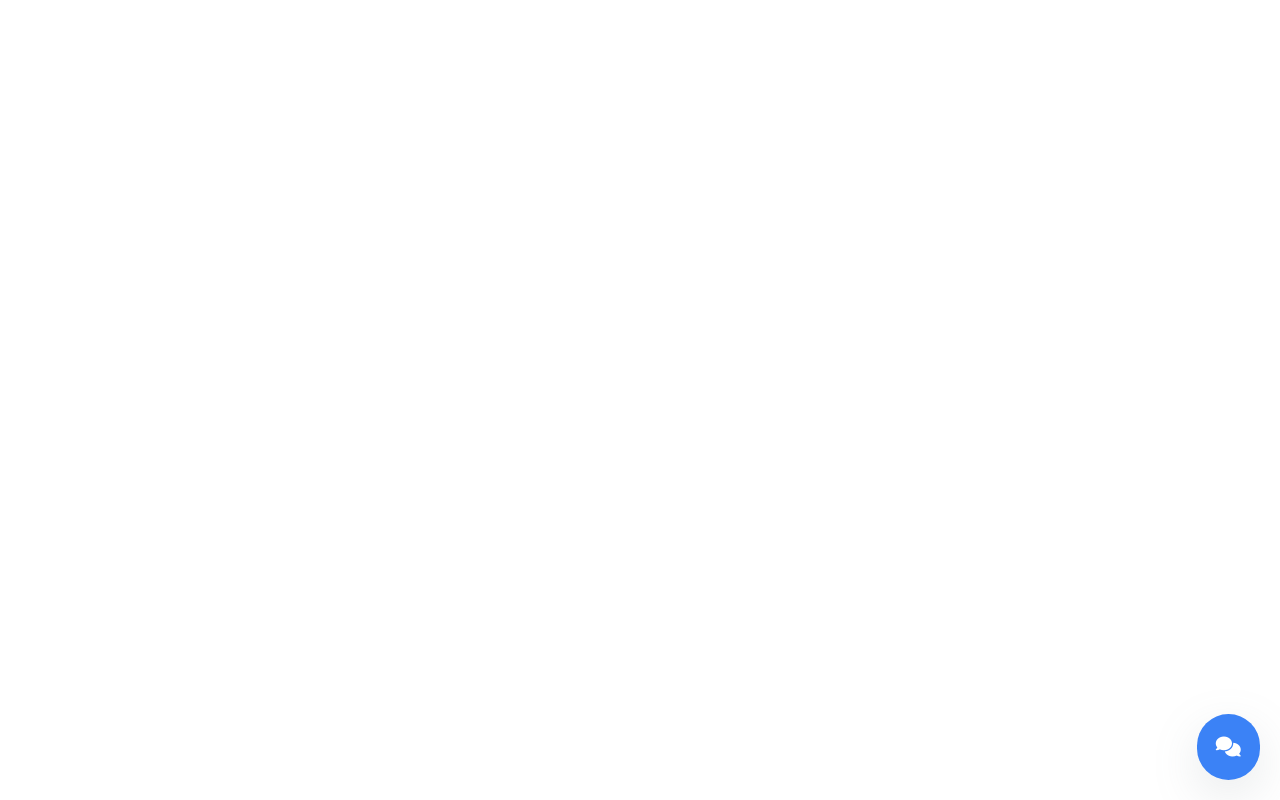
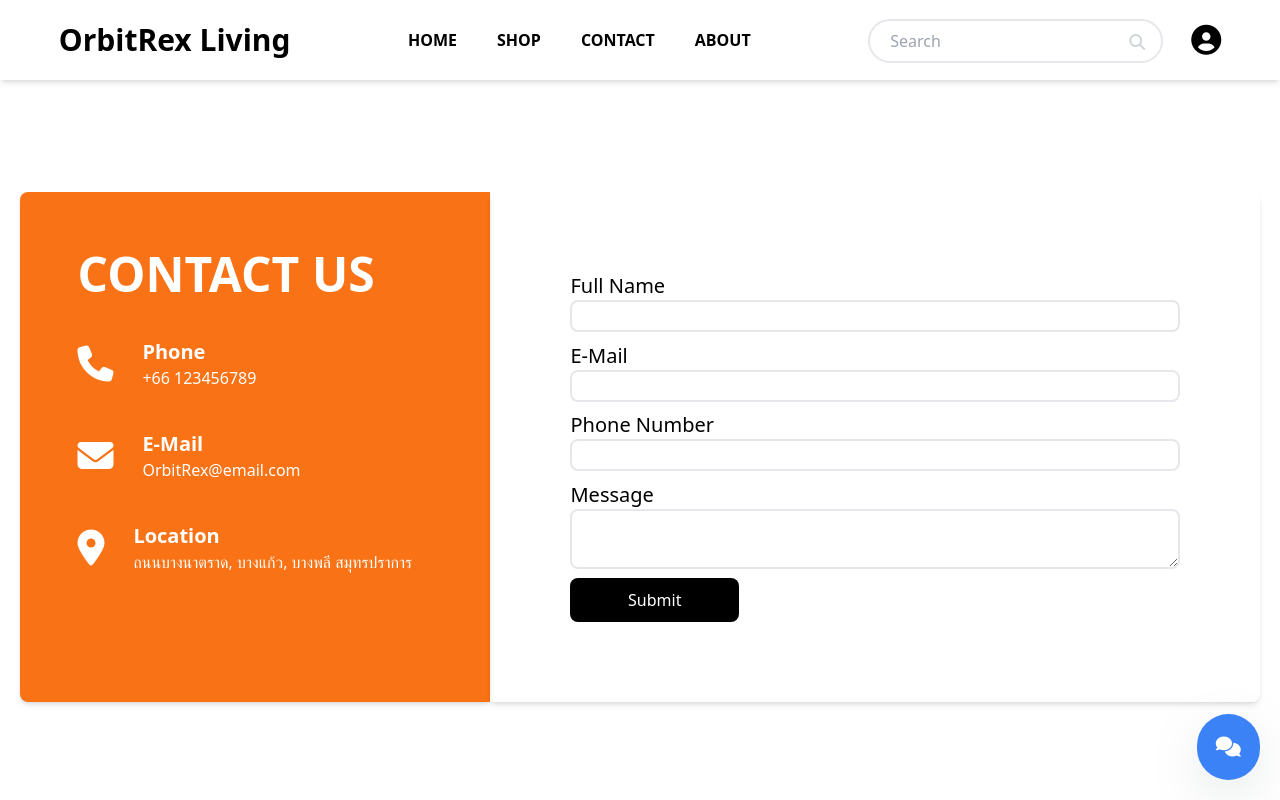
Before and after one commit to VelociKepler/OrbitRex-Living-react, a React (Vite) app: page /contact in a window 1280 px wide. Before the commit this address had no page. Built offline with nearby package versions, Linux system fonts and the light colour scheme.

Commit message:
add contactpage

```diff
--- a/src/App.tsx
+++ b/src/App.tsx
@@ -5,6 +5,7 @@ import AdminPage from "./pages/adminpage/adminpage.tsx";
 import ProductPage from "./pages/products/ProductPage.tsx";
 import UserProfilePage from "./pages/UserProfile/UserProfilePage.tsx";
 import ChatWidget from "./components/ChatWidget.tsx";
+import Contact from "./pages/Contact/Contact.tsx";
 
 function App() {
   return (
@@ -13,6 +14,7 @@ function App() {
       <Routes>
         <Route path="/" element={<HomePage />} />
         <Route path="/login" element={<Login />} />
+        <Route path="/contact" element={<Contact />} />
         <Route path="/profile" element={<UserProfilePage />} />
         <Route path="/profile/:id" element={<UserProfilePage />} />
         <Route path="/admin" element={<AdminPage />} />
--- a/src/components/Homepage/NavbarHome.tsx
+++ b/src/components/Homepage/NavbarHome.tsx
@@ -37,7 +37,7 @@ function NavbarHome() {
           </li>
           <li>
             <Link
-              to=""
+              to="/contact"
               className="lg:border-b-2 lg:border-transparent lg:hover:border-orange-500 lg:transition-all lg:duration-200"
             >
               CONTACT
@@ -120,7 +120,7 @@ function NavbarHome() {
             {/* Menu Items */}
             <ul className="mt-16 space-y-8 text-center">
               <li>
-                <Link to="/" className="text-2xl hover:text-orange-500">
+                <Link to="/profile" className="text-2xl hover:text-orange-500">
                   Profile
                 </Link>
               </li>
@@ -135,13 +135,8 @@ function NavbarHome() {
                 </Link>
               </li>
               <li>
-                <Link to="/" className="text-2xl hover:text-orange-500">
+                <Link to="/contact" className="text-2xl hover:text-orange-500">
                   Contact
-                </Link>
-              </li>
-              <li>
-                <Link to="/" className="text-2xl hover:text-orange-500">
-                  Service
                 </Link>
               </li>
             </ul>
--- a/src/components/Navbar.tsx
+++ b/src/components/Navbar.tsx
@@ -11,7 +11,7 @@ function Navbar() {
   return (
     <>
       {/* Desktop */}
-      <nav className="hidden lg:w-full lg:h-20 lg:flex lg:items-center lg:justify-around lg:z-10 lg:text-black">
+      <nav className="hidden lg:w-full lg:h-20 lg:flex lg:items-center lg:justify-around lg:z-10 lg:text-black shadow-md">
         {/* Logo */}
         <Link to="/">
           <div className="lg:text-3xl lg:font-bold">OrbitRex Living</div>
@@ -37,7 +37,7 @@ function Navbar() {
           </li>
           <li>
             <Link
-              to=""
+              to="/contact"
               className="lg:border-b-2 lg:border-transparent lg:hover:border-orange-500 lg:transition-all lg:duration-200"
             >
               CONTACT
@@ -45,7 +45,7 @@ function Navbar() {
           </li>
           <li>
             <Link
-              to=""
+              to="/about"
               className="lg:border-b-2 lg:border-transparent lg:hover:border-orange-500 lg:transition-all lg:duration-200"
             >
               ABOUT
@@ -70,7 +70,7 @@ function Navbar() {
       </nav>
 
       {/* Tablet & Moblie */}
-        <nav className="lg:hidden h-20 flex items-center justify-between px-2 text-black ">
+        <nav className="lg:hidden h-20 flex items-center justify-between px-2 text-black shadow-md ">
 
           {/* Logo */}
           <Link to="/" className="hidden md:block">
@@ -120,7 +120,7 @@ function Navbar() {
             {/* Menu Items */}
             <ul className="mt-16 space-y-8 text-center">
               <li>
-                <Link to="/" className="text-2xl hover:text-orange-500">
+                <Link to="/profile" className="text-2xl hover:text-orange-500">
                   Profile
                 </Link>
               </li>
@@ -135,7 +135,7 @@ function Navbar() {
                 </Link>
               </li>
               <li>
-                <Link to="/" className="text-2xl hover:text-orange-500">
+                <Link to="/contact" className="text-2xl hover:text-orange-500">
                   Contact
                 </Link>
               </li>
--- /dev/null
+++ b/src/pages/Contact/Contact.tsx
@@ -0,0 +1,59 @@
+import Navbar from "../../components/Navbar"
+
+function Contact() {
+    return (
+        <>
+            <Navbar />
+
+            <div className="flex mt-28">
+                <div className="flex flex-col gap-10 text-white w-[60%] shadow-md p-5 bg-orange-500 ml-5 rounded-tl-lg rounded-bl-lg">
+                    <h1 className="text-5xl font-bold">CONTACT US</h1>
+
+                    <div className="flex items-center gap-4">
+                        <i className="fa-solid fa-phone text-4xl"></i>
+                        <div className="flex flex-col">
+                            <h1 className="font-bold text-xl">Phone</h1>
+                            <p>+66 123456789</p>
+                        </div>
+                    </div>
+
+                    <div className="flex items-center gap-4">
+                        <i className="fa-solid fa-envelope text-4xl"></i>
+                        <div className="flex flex-col">
+                            <h1 className="font-bold text-xl">E-Mail</h1>
+                            <p>OrbitRex@email.com</p>
+                        </div>
+                    </div>
+
+                    <div className="flex items-center gap-4">
+                        <i className="fa-solid fa-location-dot text-4xl"></i>
+                        <div className="flex flex-col">
+                            <h1 className="font-bold text-xl">Location</h1>
+                            <p>ถนนบางนาตราด, บางแก้ว, บางพลี สมุทรปราการ</p>
+                        </div>
+                    </div>
+
+                </div>
+
+                <form action="" className="text-black w-full shadow-md p-20 mr-5 rounded-tr-lg rounded-br-lg">
+                    <label className="flex flex-col text-xl mb-2">Full Name
+                        <input type="text" className="border-2 rounded-lg" />
+                    </label>
+                    <label className="flex flex-col text-xl mb-2">E-Mail
+                        <input type="text" className="border-2 rounded-lg" />
+                    </label>
+                    <label className="flex flex-col text-xl mb-2">Phone Number
+                        <input type="text" className="border-2 rounded-lg" />
+                    </label>
+                    <label className="flex flex-col text-xl mb-2">Message
+                        <textarea className="border-2 rounded-lg" />
+                    </label>
+                    <button className="bg-black text-white p-2 px-5 rounded-lg">Submit</button>
+                </form>
+            </div>
+
+        </>
+    )
+}
+
+export default Contact
--- a/src/pages/UserProfile/UserProfilePage.tsx
+++ b/src/pages/UserProfile/UserProfilePage.tsx
@@ -26,7 +26,7 @@ function UserProfilePage() {
 
   return (
     <>
-      <Navbar />
+      <Navbar/>
 
       <div className="flex flex-col md:flex-row bg-white text-black">
 
```
